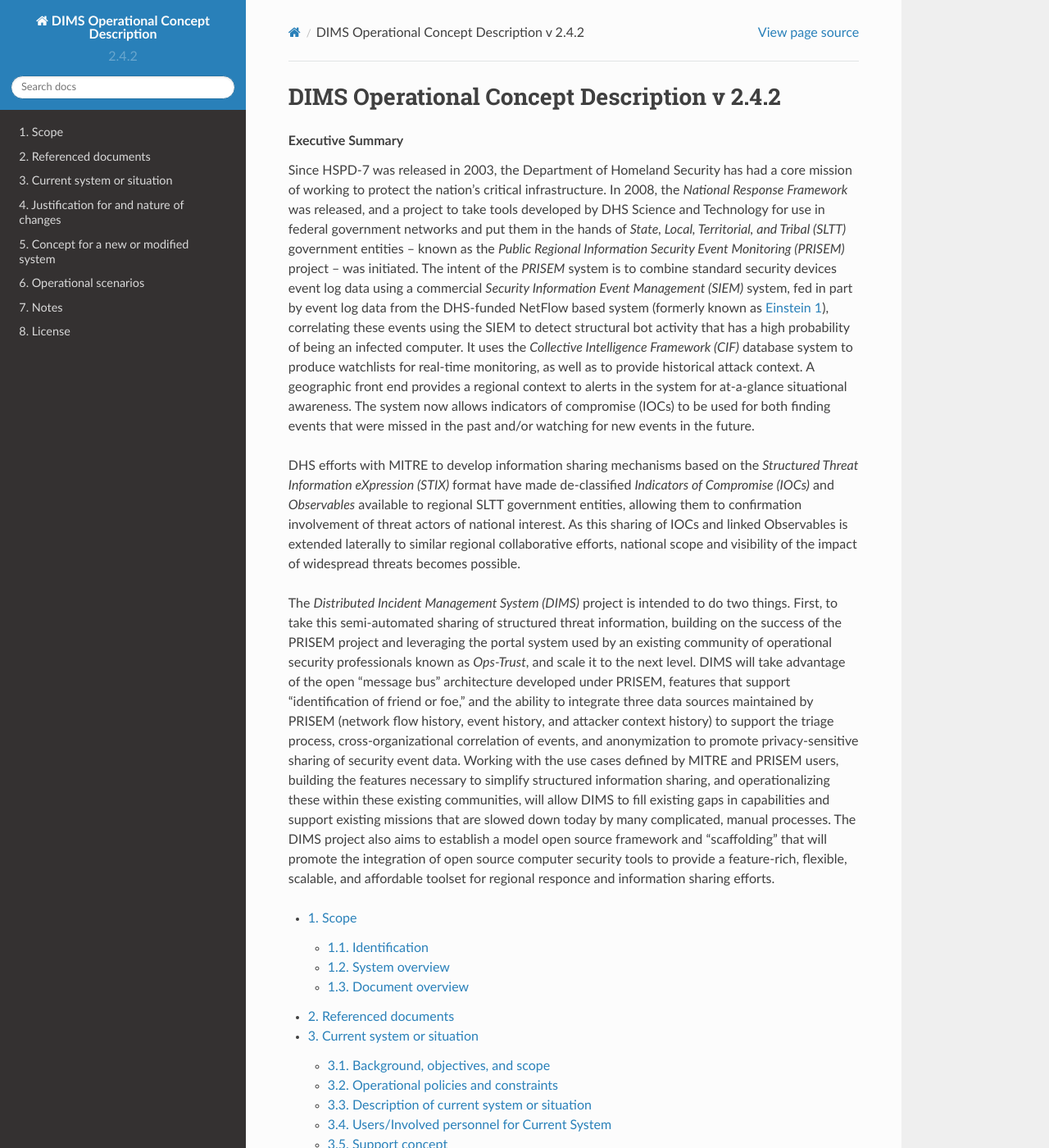
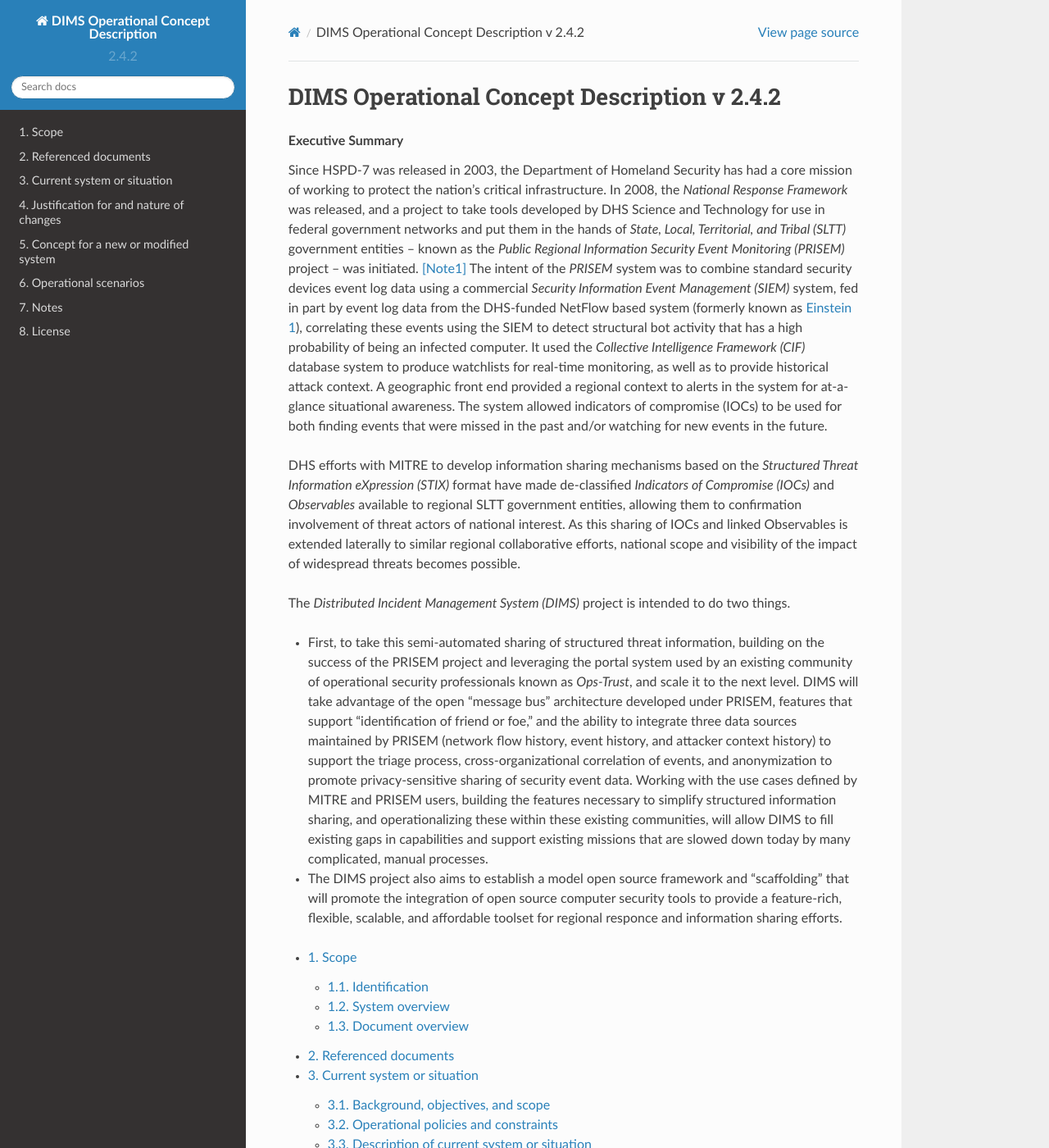
Before and after one commit to uw-dims/dims-ocd, a Sphinx documentation site: the page built from docs/source/index.rst, in a window 1280 px wide and 1400 px high. Shown: the whole window at 82% size. Built offline with Sphinx 7.4.7 and the Read the Docs theme 2.0.0, drawn with Linux system fonts in a browser that asks for light colours.

```diff
--- a/docs/source/index.rst
+++ b/docs/source/index.rst
@@ -15,16 +15,16 @@
     federal government networks and put them in the hands of *State, Local,
     Territorial, and Tribal (SLTT)* government entities – known as the *Public
     Regional Information Security Event Monitoring (PRISEM)* project – was
-    initiated. The intent of the *PRISEM* system is to combine standard security
+    initiated. [Note1]_ The intent of the *PRISEM* system was to combine standard security
     devices event log data using a commercial *Security Information Event
     Management (SIEM)* system, fed in part by event log data from the DHS-funded
     NetFlow based system (formerly known as :term:`Einstein 1`), correlating these
     events using the SIEM to detect structural bot activity that has a high
-    probability of being an infected computer. It uses the *Collective
+    probability of being an infected computer. It used the *Collective
     Intelligence Framework (CIF)* database system to produce watchlists for
     real-time monitoring, as well as to provide historical attack context. A
-    geographic front end provides a regional context to alerts in the system
-    for at-a-glance situational awareness. The system now allows indicators of
+    geographic front end provided a regional context to alerts in the system
+    for at-a-glance situational awareness. The system allowed indicators of
     compromise (IOCs) to be used for both finding events that were missed in
     the past and/or watching for new events in the future.
 
@@ -38,27 +38,30 @@
     visibility of the impact of widespread threats becomes possible.
 
     The *Distributed Incident Management System (DIMS)* project is intended
-    to do two things. First, to take this semi-automated sharing of structured
-    threat information,
-    building on the success of the PRISEM project and leveraging the portal
-    system used by an existing
-    community of operational security professionals known as *Ops-Trust*, and
-    scale it to the next level. DIMS will take advantage of the open "message
-    bus" architecture developed under PRISEM, features that support "identification of
-    friend or foe," and the ability to integrate three data sources maintained
-    by PRISEM (network flow history, event history, and attacker context
-    history) to support the triage process, cross-organizational correlation of
-    events, and anonymization to promote privacy-sensitive sharing of security
-    event data. Working with the use cases defined by MITRE and PRISEM users,
-    building the features necessary to simplify structured information sharing,
-    and operationalizing these within these existing communities, will allow
-    DIMS to fill existing gaps in capabilities and support existing missions
-    that are slowed down today by many complicated, manual processes.
-    The DIMS project also aims to establish a model open source framework
-    and "scaffolding" that will promote the integration of open source
-    computer security tools to provide a feature-rich, flexible, scalable,
-    and affordable toolset for regional responce and information sharing
-    efforts.
+    to do two things.
+
+    * First, to take this semi-automated sharing of structured threat information,
+      building on the success of the PRISEM project and leveraging the portal
+      system used by an existing community of operational security
+      professionals known as *Ops-Trust*, and scale it to the next level. DIMS
+      will take advantage of the open "message bus" architecture developed
+      under PRISEM, features that support "identification of friend or foe,"
+      and the ability to integrate three data sources maintained by PRISEM
+      (network flow history, event history, and attacker context history) to
+      support the triage process, cross-organizational correlation of events,
+      and anonymization to promote privacy-sensitive sharing of security event
+      data. Working with the use cases defined by MITRE and PRISEM users,
+      building the features necessary to simplify structured information
+      sharing, and operationalizing these within these existing communities,
+      will allow DIMS to fill existing gaps in capabilities and support
+      existing missions that are slowed down today by many complicated, manual
+      processes.
+
+    * The DIMS project also aims to establish a model open source framework
+      and "scaffolding" that will promote the integration of open
+      source computer security tools to provide a feature-rich, flexible,
+      scalable, and affordable toolset for regional responce and information
+      sharing efforts.
 
 .. toctree::
    :numbered:
```
